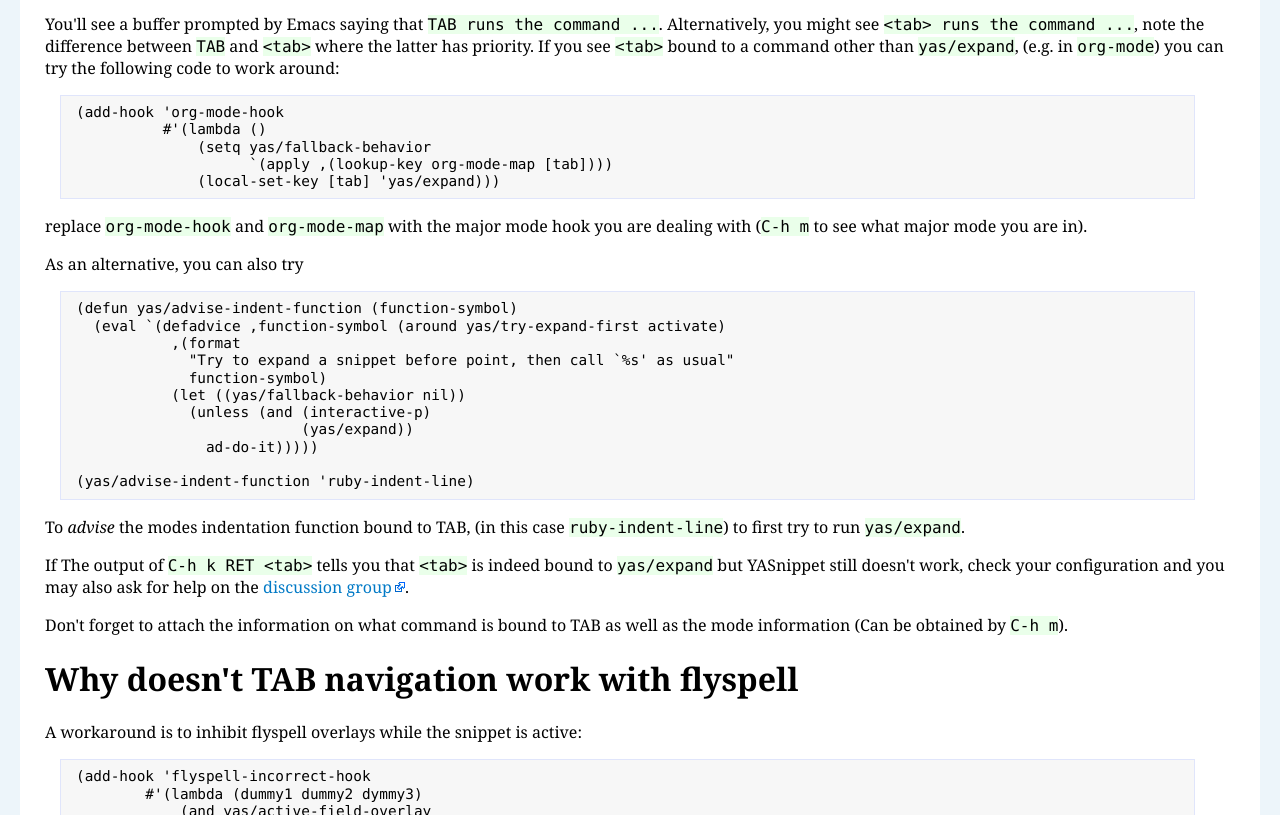
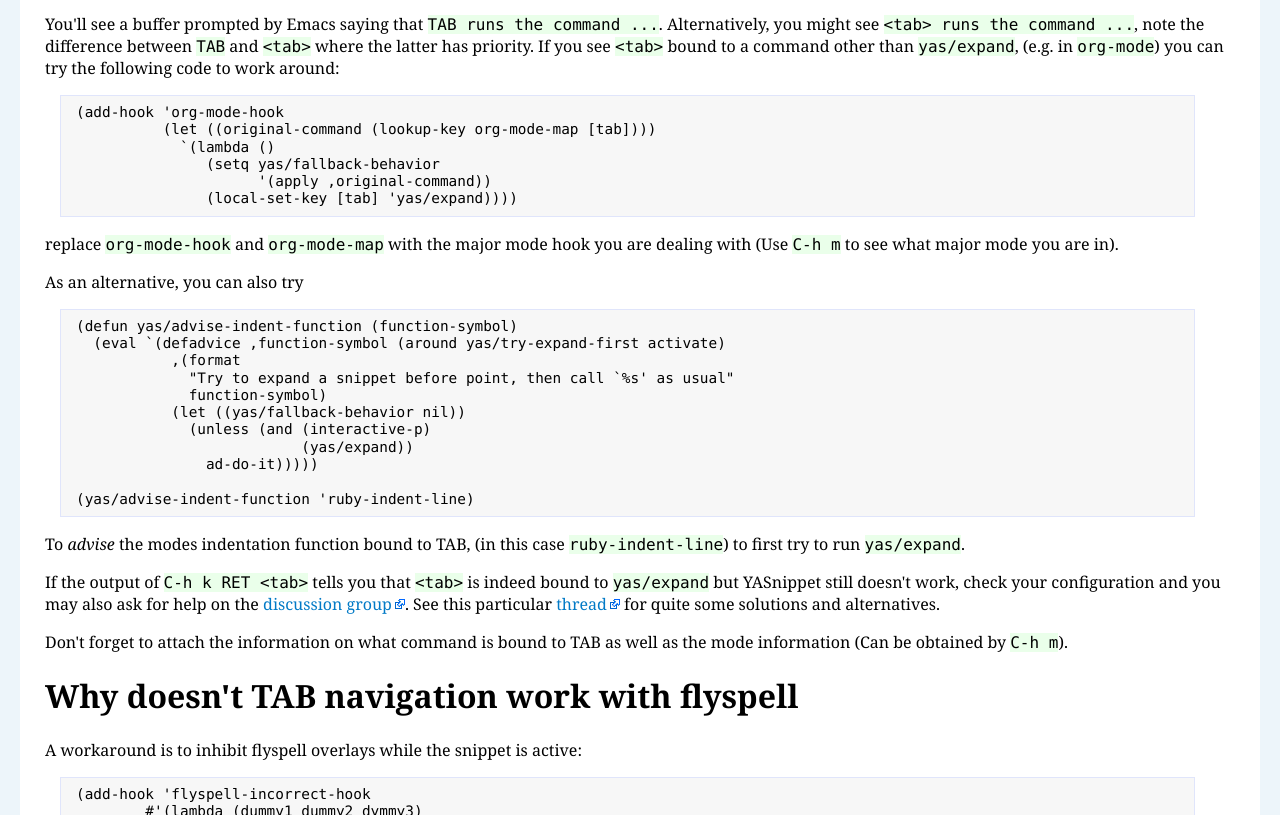
Before and after one commit to joaotavora/yasnippet, a plain HTML site: page doc/faq.html in a window 1280 px wide. Shown: the part 704-1519 px from the top of the page. Drawn offline with Linux system fonts and the light colour scheme.

Commit message:
updated the faq with results from the tab key issue

```diff
--- a/doc/faq.html
+++ b/doc/faq.html
@@ -87,14 +87,15 @@ latter has priority. If you see <tt class="docutils literal"><span class="pre">&
 than <tt class="docutils literal"><span class="pre">yas/expand</span></tt>, (e.g. in <tt class="docutils literal"><span class="pre">org-mode</span></tt>) you can try the following
 code to work around:</p>
 <div class="highlight"><pre>(add-hook &#39;org-mode-hook
-          #&#39;(lambda ()
-              (setq yas/fallback-behavior
-                    `(apply ,(lookup-key org-mode-map [tab])))
-              (local-set-key [tab] &#39;yas/expand)))
+          (let ((original-command (lookup-key org-mode-map [tab])))
+            `(lambda ()
+               (setq yas/fallback-behavior
+                     &#39;(apply ,original-command))
+               (local-set-key [tab] &#39;yas/expand))))
 </pre></div>
 <p>replace <tt class="docutils literal"><span class="pre">org-mode-hook</span></tt> and <tt class="docutils literal"><span class="pre">org-mode-map</span></tt> with the major mode
-hook you are dealing with (<tt class="docutils literal"><span class="pre">C-h</span> <span class="pre">m</span></tt> to see what major mode you are
-in).</p>
+hook you are dealing with (Use <tt class="docutils literal"><span class="pre">C-h</span> <span class="pre">m</span></tt> to see what major mode you
+are in).</p>
 <p>As an alternative, you can also try</p>
 <div class="highlight"><pre>(defun yas/advise-indent-function (function-symbol)
   (eval `(defadvice ,function-symbol (around yas/try-expand-first activate)
@@ -110,10 +111,12 @@ in).</p>
 </pre></div>
 <p>To <em>advise</em> the modes indentation function bound to TAB, (in this case
 <tt class="docutils literal"><span class="pre">ruby-indent-line</span></tt>) to first try to run <tt class="docutils literal"><span class="pre">yas/expand</span></tt>.</p>
-<p>If The output of <tt class="docutils literal"><span class="pre">C-h</span> <span class="pre">k</span> <span class="pre">RET</span> <span class="pre">&lt;tab&gt;</span></tt> tells you that <tt class="docutils literal"><span class="pre">&lt;tab&gt;</span></tt> is
+<p>If the output of <tt class="docutils literal"><span class="pre">C-h</span> <span class="pre">k</span> <span class="pre">RET</span> <span class="pre">&lt;tab&gt;</span></tt> tells you that <tt class="docutils literal"><span class="pre">&lt;tab&gt;</span></tt> is
 indeed bound to <tt class="docutils literal"><span class="pre">yas/expand</span></tt> but YASnippet still doesn't work, check
 your configuration and you may also ask for help on the <a class="reference external" href="http://groups.google.com/group/smart-snippet">discussion
-group</a>.</p>
+group</a>. See this
+particular <a class="reference external" href="http://code.google.com/p/yasnippet/issues/detail?id=93&amp;can=1">thread</a> for
+quite some solutions and alternatives.</p>
 <p>Don't forget to attach the information on what command is bound to TAB
 as well as the mode information (Can be obtained by <tt class="docutils literal"><span class="pre">C-h</span> <span class="pre">m</span></tt>).</p>
 </div>
```
Also changed, not shown: 1 other file.
